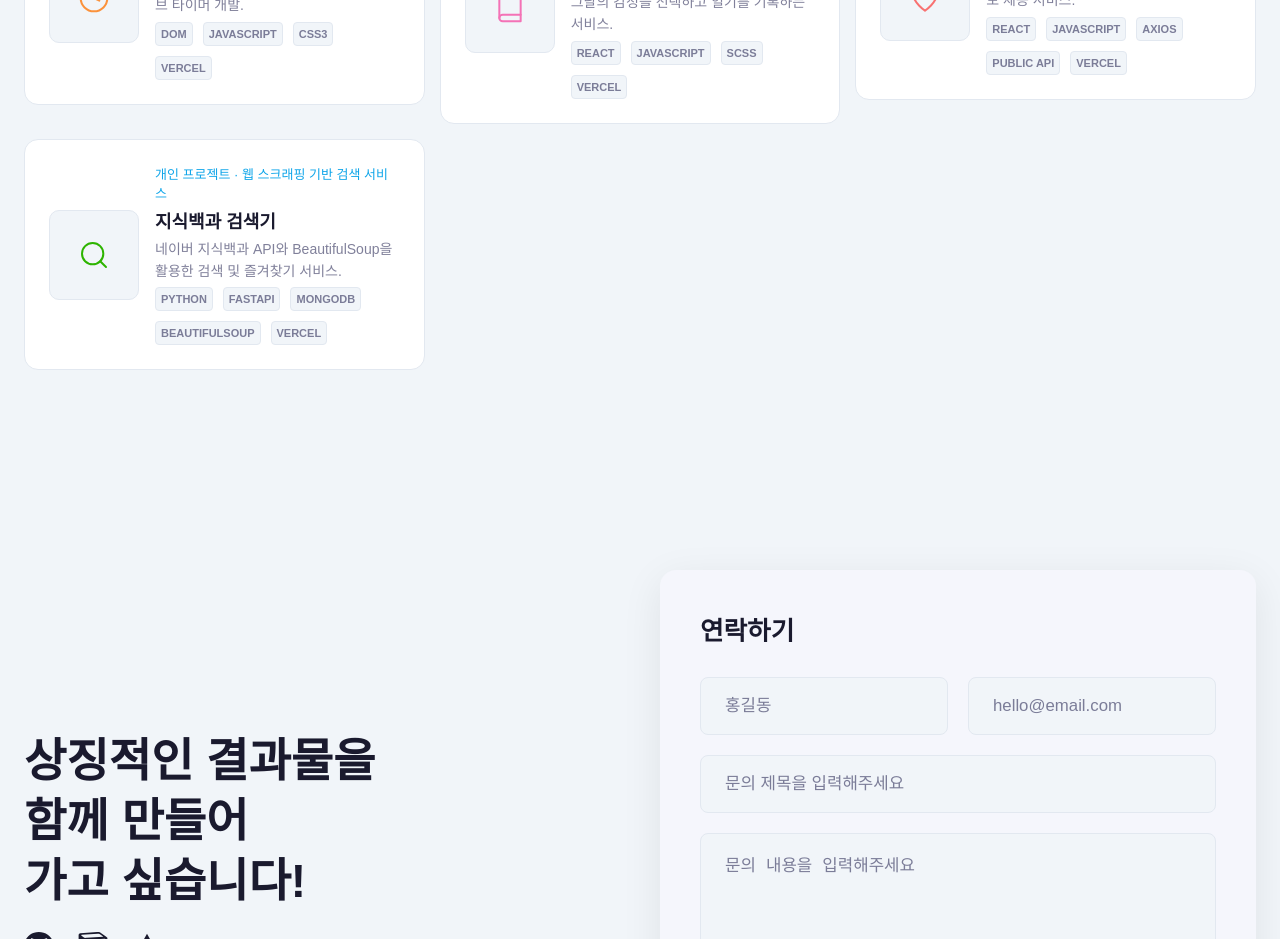
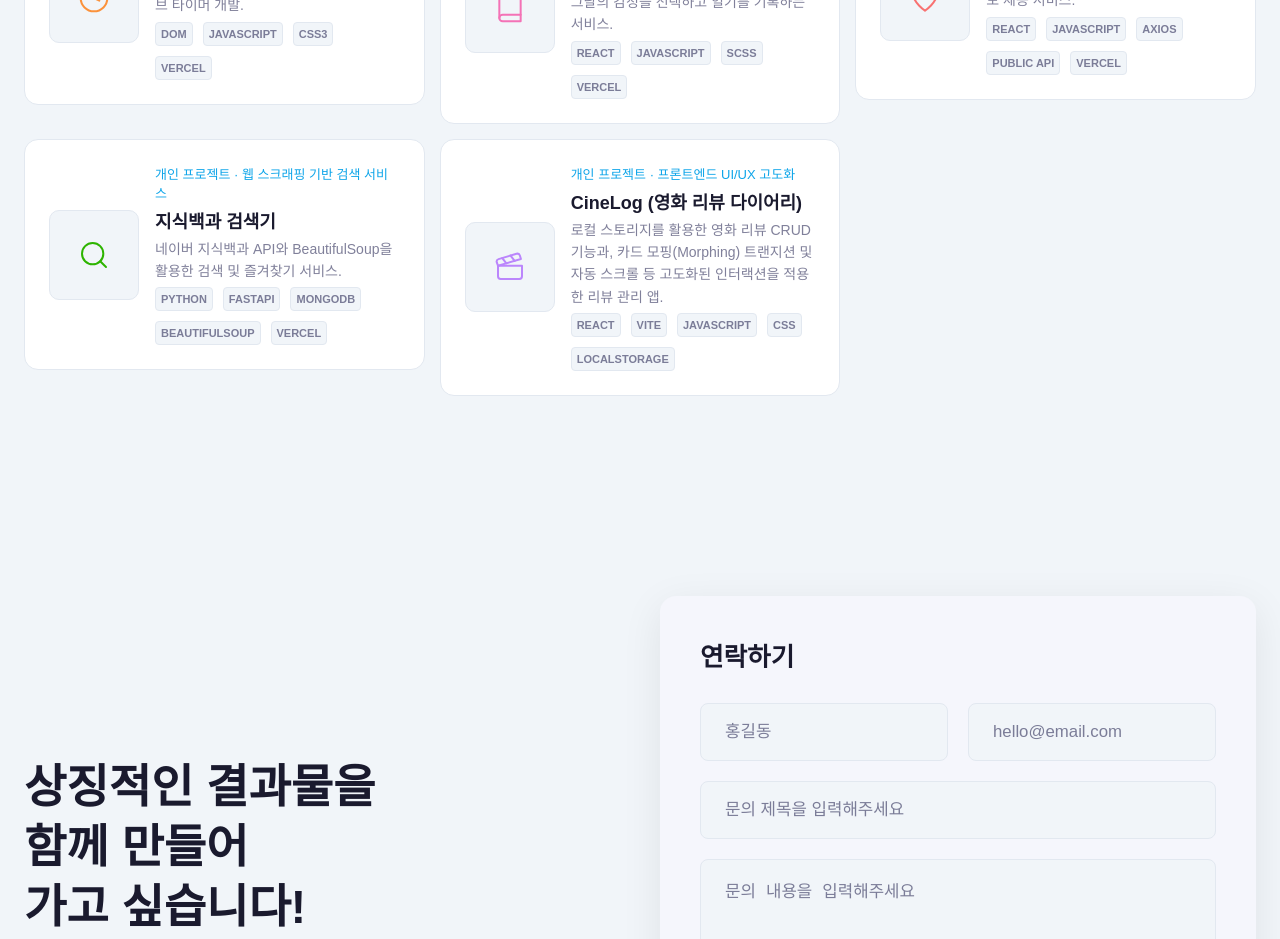
Before and after one commit to Yejun-Jung/JYJ-Portfolio, a React (Vite) app: page / in a window 1280 px wide. Shown: the part 4140-5079 px from the top of the page. Built offline with nearby package versions, Linux system fonts and the light colour scheme.

Commit message:
feat: Add new mini-project

```diff
--- a/src/components/ui/MiniProjectCard.jsx
+++ b/src/components/ui/MiniProjectCard.jsx
@@ -42,6 +42,14 @@ const icons = {
       <line x1="21" y1="21" x2="16.65" y2="16.65" />
     </svg>
   ),
+  movie: (
+    <svg width="32" height="32" viewBox="0 0 24 24" fill="none" stroke="currentColor" strokeWidth="1.5" strokeLinecap="round" strokeLinejoin="round">
+      <path d="M20.2 6 3 11l-.9-2.4c-.3-1.1.3-2.2 1.3-2.5l13.5-4c1.1-.3 2.2.3 2.5 1.3Z"/>
+      <path d="m6.2 5.3 3.1 3.9"/>
+      <path d="m12.4 3.4 3.1 4"/>
+      <path d="M3 11h18v8a2 2 0 0 1-2 2H5a2 2 0 0 1-2-2Z"/>
+    </svg>
+  ),
 };
 
 const MiniProjectCard = ({ project }) => {
--- a/src/data/miniProjectsData.js
+++ b/src/data/miniProjectsData.js
@@ -69,6 +69,16 @@ const miniProjectsData = [
     icon: "search",
     iconColor: "#2db400",
   },
+    {
+    id: 8,
+    category: "개인 프로젝트 · 프론트엔드 UI/UX 고도화",
+    title: "CineLog (영화 리뷰 다이어리)",
+    description: "로컬 스토리지를 활용한 영화 리뷰 CRUD 기능과, 카드 모핑(Morphing) 트랜지션 및 자동 스크롤 등 고도화된 인터랙션을 적용한 리뷰 관리 앱.",
+    tags: ["REACT", "VITE", "JAVASCRIPT", "CSS", "LOCALSTORAGE"],
+    githubUrl: "https://github.com/Yejun-Jung/ai-prompt-coding-evaluation",
+    icon: "movie",
+    iconColor: "#BB86FC",
+  },
 ];
 
 export default miniProjectsData;
```
